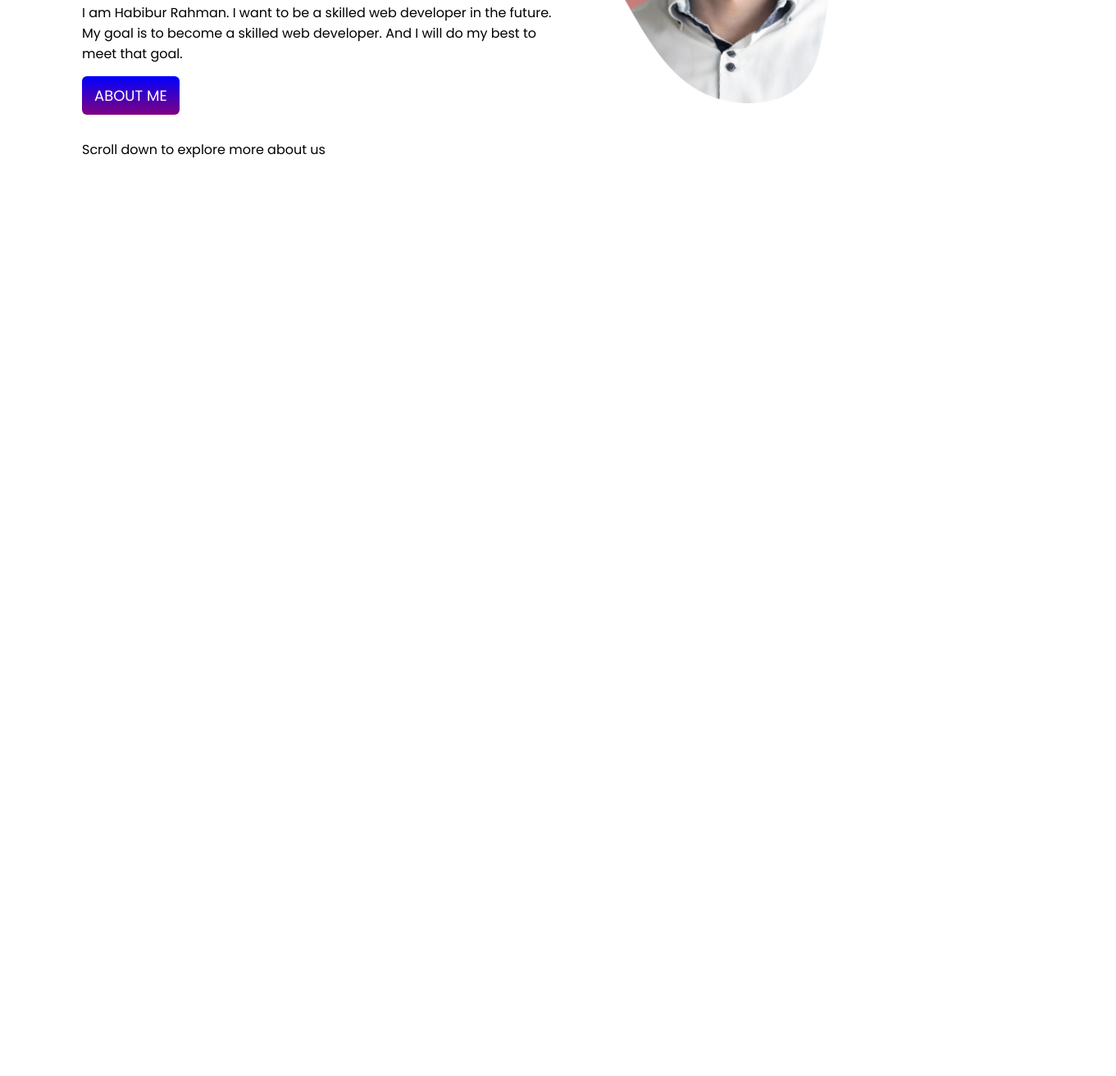
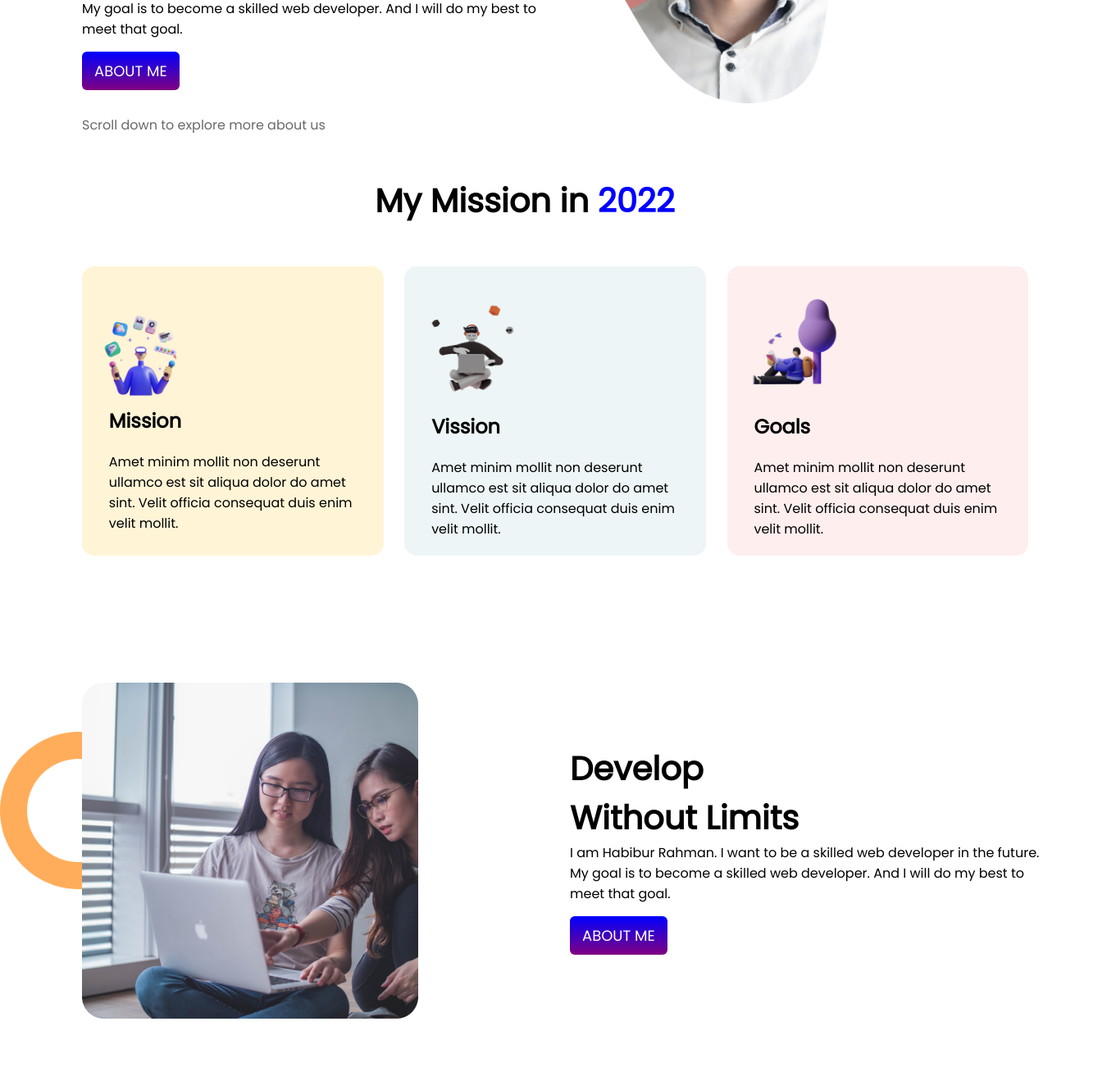
Before and after one commit to Rashedwindows/Assignment-1-Portfolio-Website-, a plain HTML site: page index.html in a window 1280 px wide. Shown: the part 387-1700 px from the top of the page at 82% size, 1361 px wide, since content can reach past the window. Before the commit the page ends 800 px from the top, so only its background shows below. Drawn offline with Linux system fonts and the light colour scheme.

Commit message:
second day change

```diff
--- a/index.html
+++ b/index.html
@@ -21,7 +21,7 @@
 
 <body>
 
-    <!-- First_Section -->
+    <!--------- First_Section --------->
 
     <section>
 
@@ -30,23 +30,22 @@
 
             <div class="half-part content-set">
 
-                    <div class="focused-mission">
+                <div class="focused-mission">
 
-                        <h1>Stay Focused on </h1>
-                        <h1 class="blue-mission">Mission 2022</h1>
+                    <h1 class="border-clr">Stay Focused on <span class="blue-mission">Mission 2022</span> </h1>
 
-                    </div>
 
-                <p>I am Habibur Rahman. I want to be a skilled web developer in the future. My goal is to become a skilled web developer. And I will do my best to meet that goal.</p>
+                </div>
+
+                <p>I am Habibur Rahman. I want to be a skilled web developer in the future. My goal is to become a
+                    skilled web developer. And I will do my best to meet that goal.</p>
 
                 <a href="#" class="btn">ABOUT ME</a>
 
-                <p>Scroll down to explore more about us</p>
+                <p class="dimgray-p">Scroll down to explore more about us</p>
 
 
             </div>
-
-
 
 
             <div class="half-part first-pic">
@@ -55,10 +54,7 @@
 
             </div>
 
-
-
         </div>
-
 
 
     </section>
@@ -66,7 +62,147 @@
 
 
 
+    <!--------------- second section ---------->
 
+
+
+    <section class="second-section">
+
+        <p class="mission-second">My Mission in <span>2022</span></p>
+
+        <div class="flexible-area">
+
+            <div class="card firstcard">
+
+                <img src="images/illustrators/illustrator-1.png" alt="">
+
+                <h2>Mission</h2>
+                <p>Amet minim mollit non deserunt
+                    ullamco est sit aliqua dolor do amet
+                    sint. Velit officia consequat duis enim
+                    velit mollit.</p>
+
+            </div>
+            <div class="card secondcard">
+
+                <img src="images/illustrators/illustrator-2.png" alt="">
+
+                <h2>Vission</h2>
+                <p>Amet minim mollit non deserunt
+                    ullamco est sit aliqua dolor do amet
+                    sint. Velit officia consequat duis enim
+                    velit mollit.</p>
+
+            </div>
+            <div class="card thirdcard">
+
+                <img src="images/illustrators/illustrator-3.png" alt="">
+
+                <h2>Goals</h2>
+                <p>Amet minim mollit non deserunt
+                    ullamco est sit aliqua dolor do amet
+                    sint. Velit officia consequat duis enim
+                    velit mollit.</p>
+
+            </div>
+
+
+        </div>
+
+
+    </section>
+
+
+
+    <!---------------- third-section ----------------->
+
+
+
+
+
+
+    <section class="third-section">
+
+        <div class="flexible-area">
+
+
+            <div class="half-part second-pic">
+
+                <img src="images/pictures/coding.png" alt="">
+
+            </div>
+
+
+
+            <div class="half-part  thirdcontent">
+
+                <div class="develop-unit">
+
+                    <h1>Develop <br>
+                        Without Limits
+
+                    </h1>
+
+
+                </div>
+
+                <p>I am Habibur Rahman. I want to be a skilled web developer in the future. My goal is to become a
+                    skilled web developer. And I will do my best to meet that goal.</p>
+
+                <a href="#" class="btn">ABOUT ME</a>
+
+
+
+            </div>
+
+
+        </div>
+
+
+        <!----------- forth-section --------------->
+
+
+    </section>
+
+
+    <section class="forth-section">
+
+        <div class="flexible-area">
+
+
+
+            <div class="half-part  forthcontent">
+
+                <div class="develop-unit">
+
+                    <h1>Know our <br>
+
+                        Global Community
+
+                    </h1>
+
+
+                </div>
+
+                <p>I am Habibur Rahman. I want to be a skilled web developer in the future. My goal is to become a
+                    skilled web developer. And I will do my best to meet that goal.</p>
+
+                <a href="#" class="btn">ABOUT ME</a>
+
+
+
+            </div>
+
+            <div class="half-part third-pic">
+
+                <img src="images/pictures/project.png" alt="">
+
+            </div>
+
+
+        </div>
+
+    </section>
 
 
 
--- a/style.css
+++ b/style.css
@@ -31,14 +31,7 @@ body{
 
 }
 
-.focused-mission{
 
-    border-left: 4px solid;
-    border-image: linear-gradient(purple,blue);
-    border-image-slice: 1;
-
-
-}
 
 .focused-mission h1{
 
@@ -46,6 +39,16 @@ body{
     padding-left: 10px;
 
 }
+
+.focused-mission .border-clr{
+
+    border-left: 4px solid;
+    border-image: linear-gradient(purple,blue);
+    border-image-slice: 1;
+    height: 150px;
+
+}
+
 
 .focused-mission .blue-mission{
 
@@ -68,3 +71,141 @@ body{
     margin-top: 15px;
     border-radius: 6px;
 }
+
+.dimgray-p{
+
+    color:dimgray;
+}
+
+.second-section{
+
+    margin-top: 50px;
+    text-align: center;
+}
+
+.second-section span{
+
+    color:blue;
+}
+
+.second-section .mission-second{
+
+    font-size: 40px;
+    font-weight: bold;
+    margin-bottom: 50px;
+
+}
+
+.card{
+
+    width: 30%;
+    margin-right: 2%;
+    padding:0px 1%;
+}
+
+
+.card img{
+
+    width: 40%;
+    margin-right: 95%;
+    margin-top: 10%;
+}
+
+.card h2{
+
+    text-align: left;
+    padding-left: 20px;
+    padding-bottom: 20px;
+
+}
+
+.card p{
+
+    text-align: left;
+    padding-left: 20px;
+}
+
+.firstcard{
+
+    background-color: #FFF4D6;
+    margin-left: 100px;
+    border-radius: 15px;
+    padding-bottom: 5px;
+}
+
+.secondcard{
+
+    background-color: #EDF5F6;
+    border-radius: 15px;
+    padding-bottom: 5px;
+}
+
+.thirdcard{
+    background-color: #FFEEEE;
+    border-radius: 15px;
+    padding-bottom: 20px;
+
+}
+
+
+.third-section{
+
+    margin-top: 50px;
+    background-image: url(images/shapes/shape-1.png);
+    background-repeat: no-repeat;
+    background-size: 15%;
+    background-position: left;
+
+}
+
+
+
+.third-section .second-pic{
+
+    margin-left: 100px;
+}
+
+.third-section .second-pic img{
+
+    width: 70%;
+    margin-top: 18%;
+}
+
+.develop-unit h1{
+
+    font-size: 40px;
+
+}
+
+.thirdcontent{
+
+
+    margin-top: 180px;
+    margin-left: 10px;
+}
+
+.forth-section .third-pic img{
+
+    width: 70%;
+    margin-top: 18%;
+    margin-left: 14%;
+}
+
+.forth-section{
+
+    background-image: url(images/shapes/shape-1.png);
+    background-repeat: no-repeat;
+
+    background-position: right;
+
+    background-size: 15%;
+
+
+}
+
+.forthcontent{
+
+
+    margin-top: 180px;
+    margin-left: 100px;
+}
```
